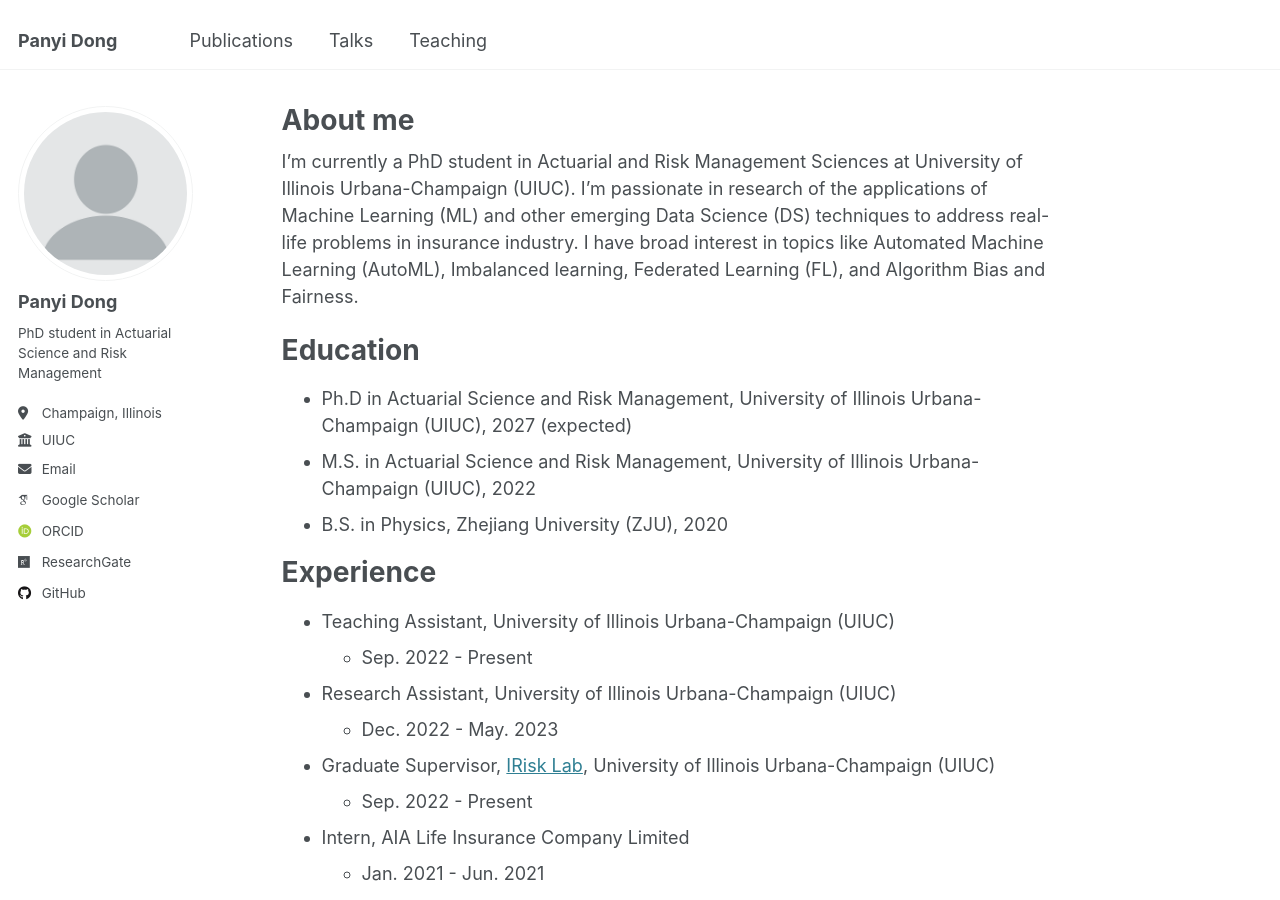
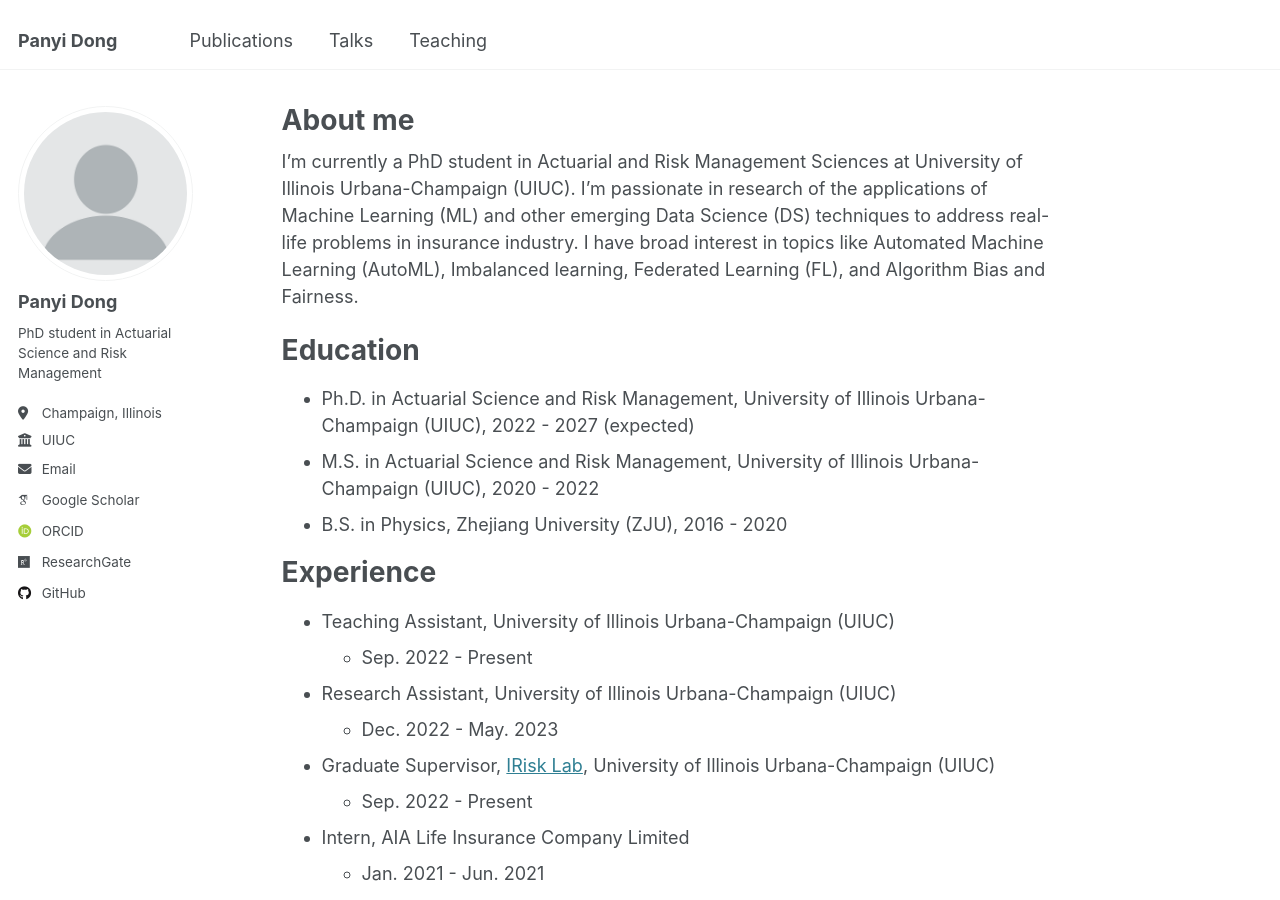
Before and after one commit to PanyiDong/panyidong.github.io, a Jekyll site: the page built from _pages/about.md, in a window 1280 px wide and 900 px high. Built offline with Jekyll 4.4.1, drawn with Linux system fonts in a browser that asks for light colours; some web fonts are replaced.

Commit message:
Update about.md

```diff
--- a/_pages/about.md
+++ b/_pages/about.md
@@ -11,9 +11,9 @@ I'm currently a PhD student in Actuarial and Risk Management Sciences at Univers
 
 Education
 ======
-* Ph.D in Actuarial Science and Risk Management, University of Illinois Urbana-Champaign (UIUC), 2027 (expected)
-* M.S. in Actuarial Science and Risk Management, University of Illinois Urbana-Champaign (UIUC), 2022
-* B.S. in Physics, Zhejiang University (ZJU), 2020
+* Ph.D. in Actuarial Science and Risk Management, University of Illinois Urbana-Champaign (UIUC), 2022 - 2027 (expected)
+* M.S. in Actuarial Science and Risk Management, University of Illinois Urbana-Champaign (UIUC), 2020 - 2022
+* B.S. in Physics, Zhejiang University (ZJU), 2016 - 2020
 
 Experience
 ======
@@ -21,7 +21,7 @@ Experience
   * Sep. 2022 - Present
 * Research Assistant, University of Illinois Urbana-Champaign (UIUC)
   * Dec. 2022 - May. 2023
-* Graduate Supervisor, [IRisk Lab](https://asrm.illinois.edu/illinois-risk-lab/), University of Illinois Urbana-Champaign (UIUC)
+* Graduate Supervisor, [IRisk Lab](https://asrm.illinois.edu/illinois-risk-lab/illinois-risk-lab-home/), University of Illinois Urbana-Champaign (UIUC)
   * Sep. 2022 - Present
 * Intern, AIA Life Insurance Company Limited
   * Jan. 2021 - Jun. 2021
```
